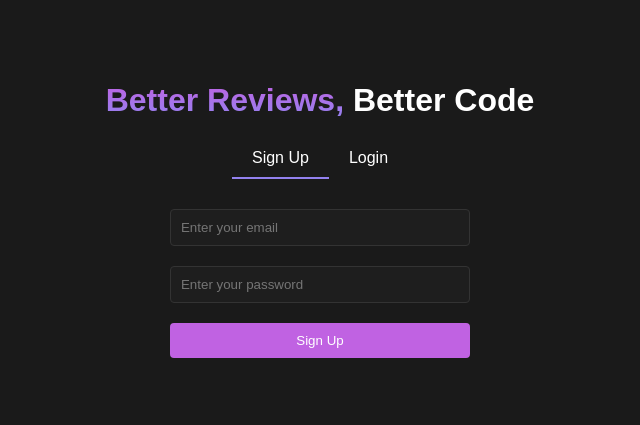
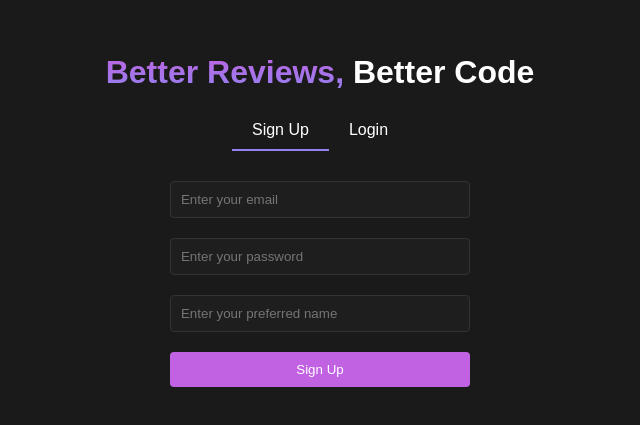
Before and after one commit to OmarCodes2/Critiqly, a React (Create React App) app in the folder frontend/: page /signup in a window 1280 px wide. Shown: the part 175-600 px from the top of the page, without its empty margins (320-960 px from the left). Built offline with nearby package versions, Linux system fonts and the light colour scheme.

Commit message:
Add preferred name field

```diff
--- a/frontend/src/components/Forms/SignUpForm.js
+++ b/frontend/src/components/Forms/SignUpForm.js
@@ -6,6 +6,7 @@
 function SignUpForm() {
   const [email, setEmail] = useState('');
   const [password, setPassword] = useState('');
+  const [preferredName, setPreferredName] = useState('');
   const navigate = useNavigate();
 
   const handleSubmit = async (e) => {
@@ -16,7 +17,7 @@
         headers: {
           'Content-Type': 'application/json',
         },
-        body: JSON.stringify({ email, password }),
+        body: JSON.stringify({ email, password, preferredName }),
       });
       if (response.ok) {
         navigate('/login');
@@ -47,6 +48,11 @@
           placeholder="Enter your password"
           value={password}
           onChange={(e) => setPassword(e.target.value)}
+        />
+        <input
+          placeholder="Enter your preferred name"
+          value={preferredName}
+          onChange={(e) => setPreferredName(e.target.value)}
         />
         <button className="submit-btn" type="submit">Sign Up</button>
       </form>
```
Also changed, not shown: 1 other file (tests, documents, lock files or other folders). Lines whose indentation alone changed are shown as unchanged.
